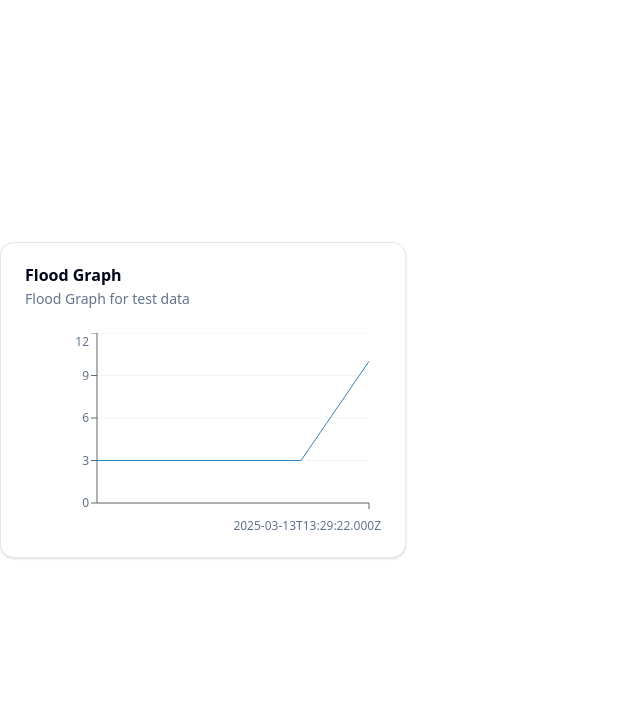
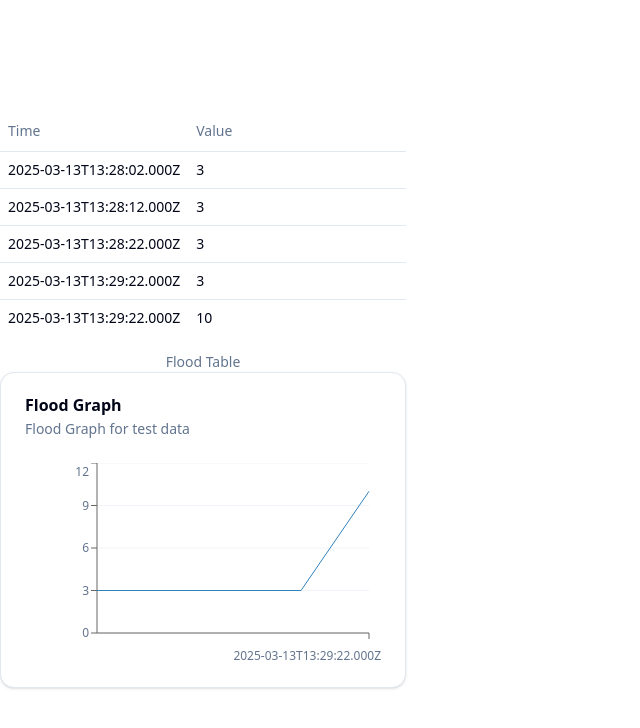
Before and after one commit to SHerlihy/weather-graph, a React (Vite) app: page / in a window 1280 px wide. Shown: the top 728 px of the page, without its empty margins (0-640 px from the left). Built offline with nearby package versions, Linux system fonts and the light colour scheme.

Commit message:
Flood record table (#2)
* show data in a table

* flood table as component

```diff
--- a/src/App.tsx
+++ b/src/App.tsx
@@ -1,13 +1,14 @@
 import FloodReadingLineGraph from "@/floodReading/FloodReadingLineGraph"
+import FloodReadingTable from "@/floodReading/FloodReadingTable"
 
 const nowDateTime = new Date(Date.now() - 10000).toISOString()
 
 const chartDataSorted = [
-    { xKey: new Date(Date.now() - 90000).toISOString(), value: 3 },
-    { xKey: new Date(Date.now() - 80000).toISOString(), value: 3 },
-    { xKey: new Date(Date.now() - 70000).toISOString(), value: 3 },
-    { xKey: new Date(Date.now() - 10000).toISOString(), value: 3 },
-    { xKey: nowDateTime, value: 10 },
+    { time: new Date(Date.now() - 90000).toISOString(), value: 3 },
+    { time: new Date(Date.now() - 80000).toISOString(), value: 3 },
+    { time: new Date(Date.now() - 70000).toISOString(), value: 3 },
+    { time: new Date(Date.now() - 10000).toISOString(), value: 3 },
+    { time: nowDateTime, value: 10 },
 ]
 
 const timeMatcher = /\d\d:\d\d/
@@ -15,6 +16,10 @@ const timeMatcher = /\d\d:\d\d/
 export function App() {
     return (
         <>
+            <FloodReadingTable
+                title="Flood Table"
+                dataSorted={chartDataSorted}
+            />
             <FloodReadingLineGraph
                 title="Flood Graph"
                 description="Flood Graph for test data"
--- /dev/null
+++ b/src/components/ui/table.tsx
@@ -0,0 +1,114 @@
+import * as React from "react"
+
+import { cn } from "@/lib/utils"
+
+function Table({ className, ...props }: React.ComponentProps<"table">) {
+  return (
+    <div
+      data-slot="table-container"
+      className="relative w-full overflow-x-auto"
+    >
+      <table
+        data-slot="table"
+        className={cn("w-full caption-bottom text-sm", className)}
+        {...props}
+      />
+    </div>
+  )
+}
+
+function TableHeader({ className, ...props }: React.ComponentProps<"thead">) {
+  return (
+    <thead
+      data-slot="table-header"
+      className={cn("[&_tr]:border-b", className)}
+      {...props}
+    />
+  )
+}
+
+function TableBody({ className, ...props }: React.ComponentProps<"tbody">) {
+  return (
+    <tbody
+      data-slot="table-body"
+      className={cn("[&_tr:last-child]:border-0", className)}
+      {...props}
+    />
+  )
+}
+
+function TableFooter({ className, ...props }: React.ComponentProps<"tfoot">) {
+  return (
+    <tfoot
+      data-slot="table-footer"
+      className={cn(
+        "bg-muted/50 border-t font-medium [&>tr]:last:border-b-0",
+        className
+      )}
+      {...props}
+    />
+  )
+}
+
+function TableRow({ className, ...props }: React.ComponentProps<"tr">) {
+  return (
+    <tr
+      data-slot="table-row"
+      className={cn(
+        "hover:bg-muted/50 data-[state=selected]:bg-muted border-b transition-colors",
+        className
+      )}
+      {...props}
+    />
+  )
+}
+
+function TableHead({ className, ...props }: React.ComponentProps<"th">) {
+  return (
+    <th
+      data-slot="table-head"
+      className={cn(
+        "text-muted-foreground h-10 px-2 text-left align-middle font-medium whitespace-nowrap [&:has([role=checkbox])]:pr-0 [&>[role=checkbox]]:translate-y-[2px]",
+        className
+      )}
+      {...props}
+    />
+  )
+}
+
+function TableCell({ className, ...props }: React.ComponentProps<"td">) {
+  return (
+    <td
+      data-slot="table-cell"
+      className={cn(
+        "p-2 align-middle whitespace-nowrap [&:has([role=checkbox])]:pr-0 [&>[role=checkbox]]:translate-y-[2px]",
+        className
+      )}
+      {...props}
+    />
+  )
+}
+
+function TableCaption({
+  className,
+  ...props
+}: React.ComponentProps<"caption">) {
+  return (
+    <caption
+      data-slot="table-caption"
+      className={cn("text-muted-foreground mt-4 text-sm", className)}
+      {...props}
+    />
+  )
+}
+
+export {
+  Table,
+  TableHeader,
+  TableBody,
+  TableFooter,
+  TableHead,
+  TableRow,
+  TableCell,
+  TableCaption,
+}
--- a/src/floodReading/FloodReadingLineGraph.tsx
+++ b/src/floodReading/FloodReadingLineGraph.tsx
@@ -1,6 +1,7 @@
 import { ChartConfig, ChartContainer } from "@/components/ui/chart"
 import { CartesianGrid, Line, LineChart, XAxis, YAxis } from "recharts"
 import { Card, CardContent, CardDescription, CardHeader, CardTitle } from "@/components/ui/card"
+import { FloodReadingDisplayData } from "@/types/floodData"
 
 const chartConfig = {
     value: {
@@ -9,11 +10,6 @@ const chartConfig = {
     },
 } satisfies ChartConfig
 
-export type FloodReadingGraphData = {
-    xKey: string,
-    value: number
-}
-
 export function FloodReadingLineGraph({
     title,
     description,
@@ -21,7 +17,7 @@ export function FloodReadingLineGraph({
 }: {
     title: string,
     description: string,
-    dataSorted: FloodReadingGraphData[]
+    dataSorted: FloodReadingDisplayData[]
 }) {
     return (
         <Card>
@@ -41,7 +37,7 @@ export function FloodReadingLineGraph({
                     >
                         <CartesianGrid vertical={false} />
                         <XAxis
-                            dataKey="xKey"
+                            dataKey="time"
                             tickLine={true}
                             axisLine={true}
                             tickMargin={12}
--- /dev/null
+++ b/src/floodReading/FloodReadingTable.tsx
@@ -0,0 +1,43 @@
+import {
+    Table,
+    TableBody,
+    TableCaption,
+    TableCell,
+    TableHead,
+    TableHeader,
+    TableRow,
+} from "@/components/ui/table"
+import { FloodReadingDisplayData } from "@/types/floodData"
+
+
+function FloodReadingTable({
+    title,
+    dataSorted
+}: {
+    title: string,
+    dataSorted: FloodReadingDisplayData[]
+}) {
+    return (
+        <Table>
+            <TableCaption>{title}</TableCaption>
+            <TableHeader>
+                <TableRow>
+                    <TableHead className="w-[100px]">Time</TableHead>
+                    <TableHead>Value</TableHead>
+                </TableRow>
+            </TableHeader>
+            <TableBody>
+                {dataSorted.map(({ time, value }) => (
+                    <TableRow>
+                        <TableCell className="font-medium">{time}</TableCell>
+                        <TableCell>{value}</TableCell>
+                    </TableRow>
+                ))
+                }
+            </TableBody>
+        </Table>
+
+    )
+}
+
+export default FloodReadingTable
--- a/src/types/floodData.ts
+++ b/src/types/floodData.ts
@@ -9,3 +9,8 @@ export type stationDataFetched = {
     notation: string;
     label: string;
 }
+
+export type FloodReadingDisplayData = {
+    time: string,
+    value: number
+}
```
